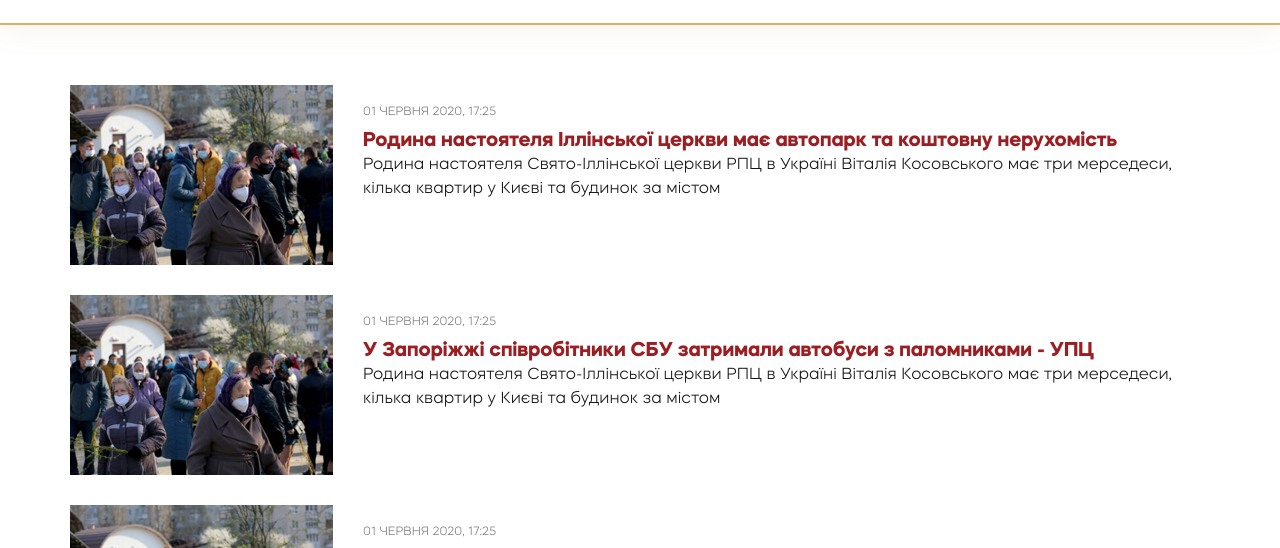
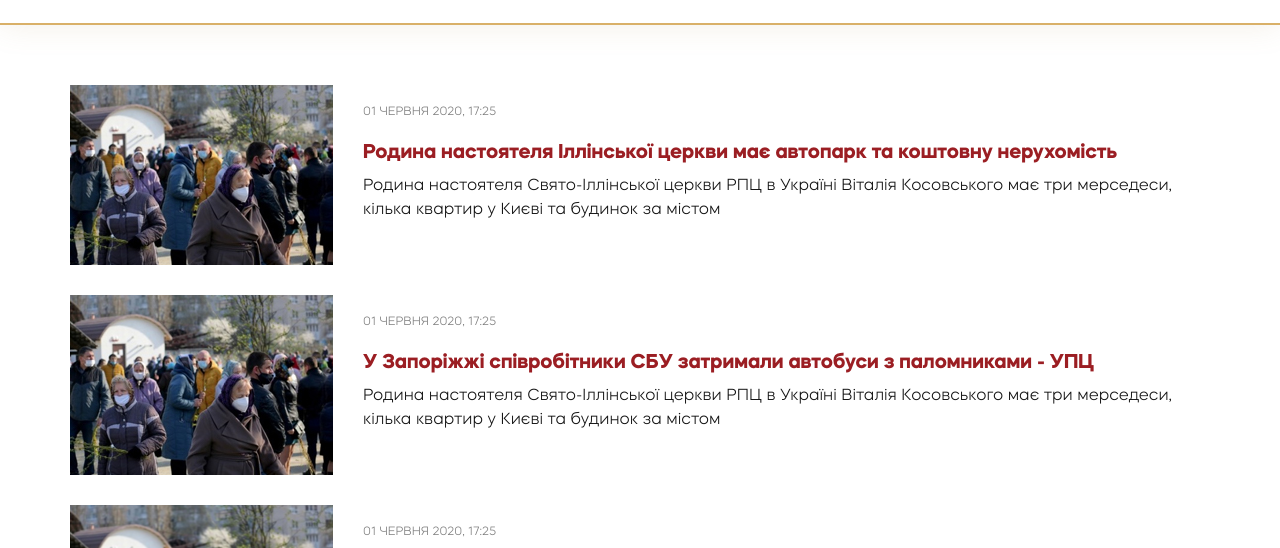
Before and after one commit to Olga1001/church, a plain HTML site: page articles.html in a window 1280 px wide. Shown: the part 176-724 px from the top of the page. Drawn offline with Linux system fonts and the light colour scheme.

Commit message:
commit_v2
minor edits

```diff
--- a/articles.html
+++ b/articles.html
@@ -47,7 +47,7 @@
 </header>
 
     <div id="wrapper-content">
-        <section class="articles">
+        <div class="articles">
             <div class="container">
                 <ul class="list-article">
                     <li>
@@ -92,7 +92,7 @@
                     </li>
                 </ul>
             </div>
-        </section>
+        </div>
     </div>
     <footer class="footer">
     <div class="container">
--- a/css/main.css
+++ b/css/main.css
@@ -585,7 +585,8 @@ strong {
     font-weight: bold;
     line-height: 1.33;
     color: #9b1e23;
-    padding-top: 6px; }
+    padding-top: 6px;
+    display: block; }
   .news-img {
     width: 100%;
     height: 180px;
@@ -923,7 +924,8 @@ p.pop__date {
   font-weight: bold;
   line-height: 1.2;
   color: #9b1e23;
-  margin: 20px 0 9px; }
+  margin: 20px 0 9px;
+  display: block; }
 
 .article-text {
   font-size: 16px;
```
